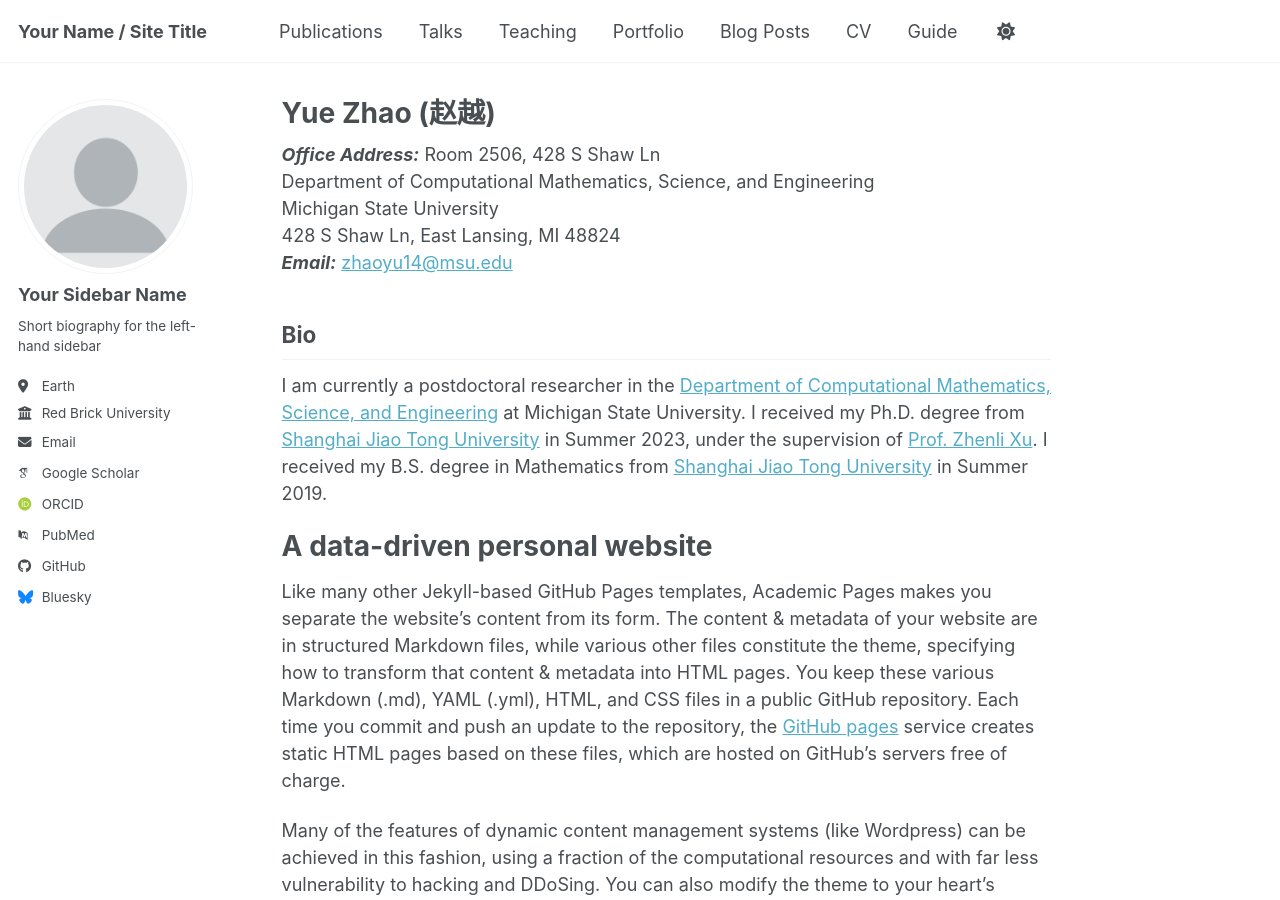
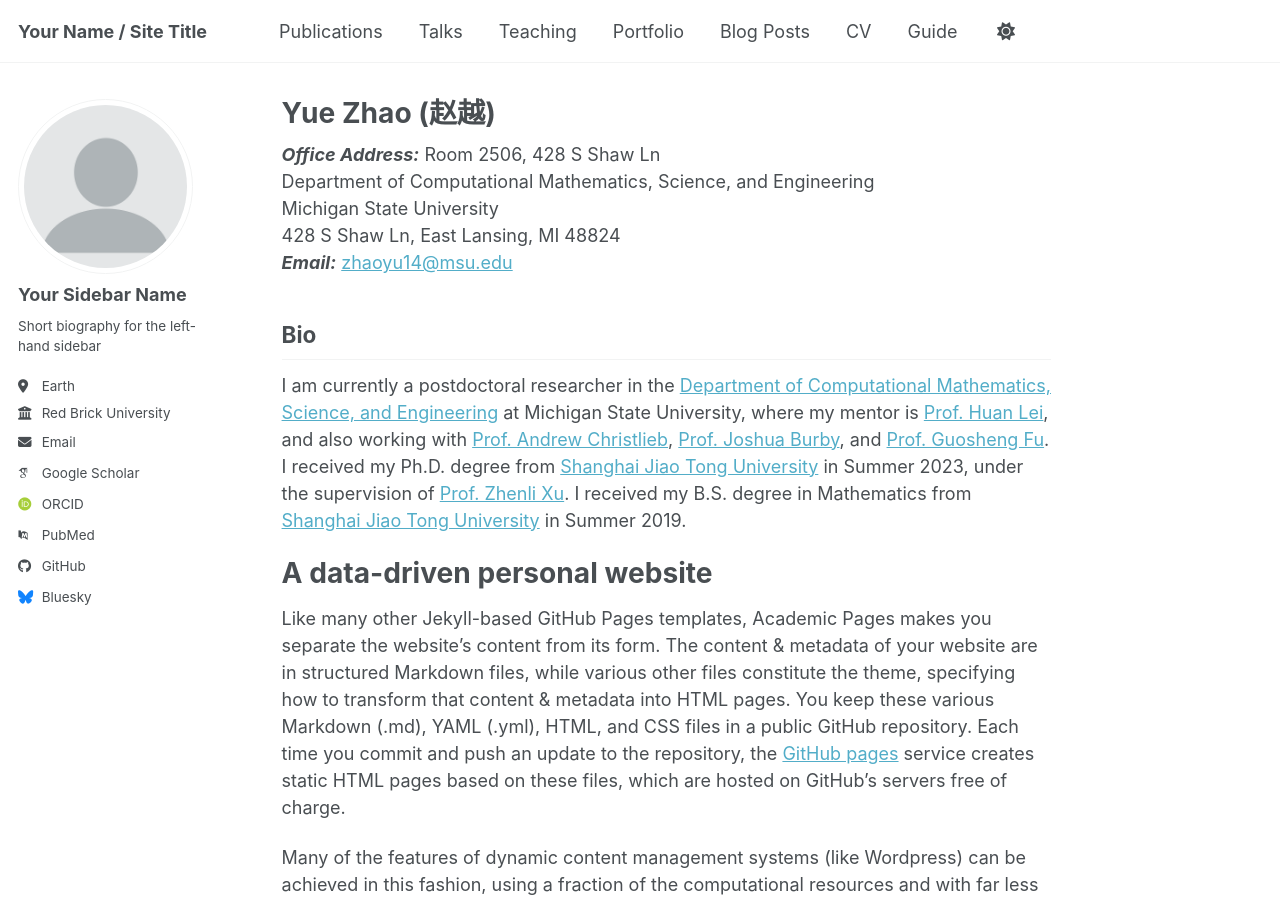
Before and after one commit to yuezhao1997/yuezhao1997.github.io, a Jekyll site: the page built from _pages/about.md, in a window 1280 px wide and 900 px high. Built offline with Jekyll 4.4.1, drawn with Linux system fonts in a browser that asks for light colours; some web fonts are replaced; a script bundle is joined from its source files by our own code; library files that are not in the unit come from our copies.

Commit message:
Update bio with additional mentor details
Expanded bio to include additional mentors and collaborations.

```diff
--- a/_pages/about.md
+++ b/_pages/about.md
@@ -16,7 +16,7 @@ Michigan State University <br>
 
 ## Bio
 
-I am currently a postdoctoral researcher in the [Department of Computational Mathematics, Science, and Engineering](https://cmse.msu.edu/) at Michigan State University.
+I am currently a postdoctoral researcher in the [Department of Computational Mathematics, Science, and Engineering](https://cmse.msu.edu/) at Michigan State University, where my mentor is [Prof. Huan Lei](https://leihuan-mp.github.io/), and also working with [Prof. Andrew Christlieb](https://directory.natsci.msu.edu/directory/Profiles/Person/101537), [Prof. Joshua Burby](https://oden.utexas.edu/people/directory/Joshua-Burby/), and [Prof. Guosheng Fu](https://sites.nd.edu/gfu/).
 I received my Ph.D. degree from [Shanghai Jiao Tong University](https://en.sjtu.edu.cn/) in Summer 2023, under the supervision of [Prof. Zhenli Xu](https://math.sjtu.edu.cn/faculty/xuzl/).
 I received my B.S. degree in Mathematics from [Shanghai Jiao Tong University](https://en.sjtu.edu.cn/) in Summer 2019.
 
```
